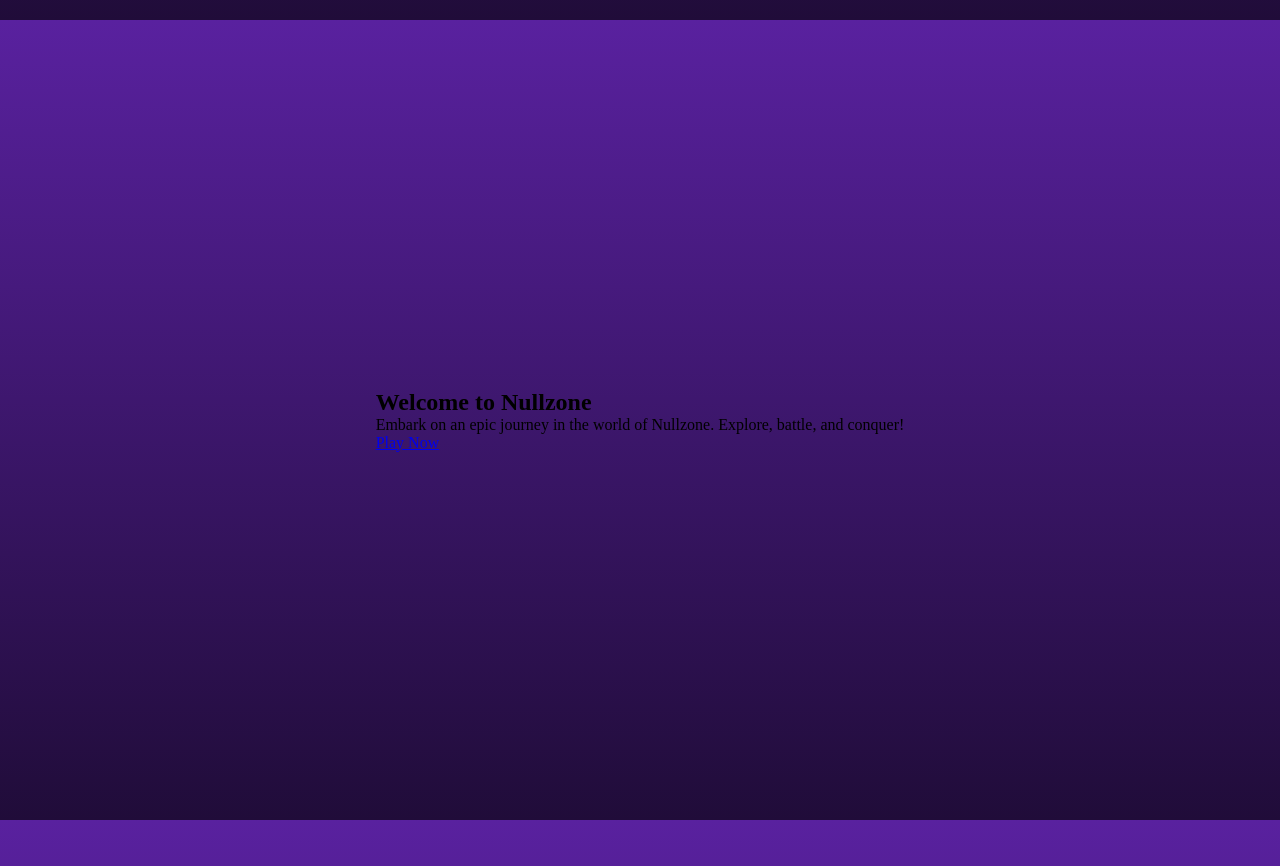
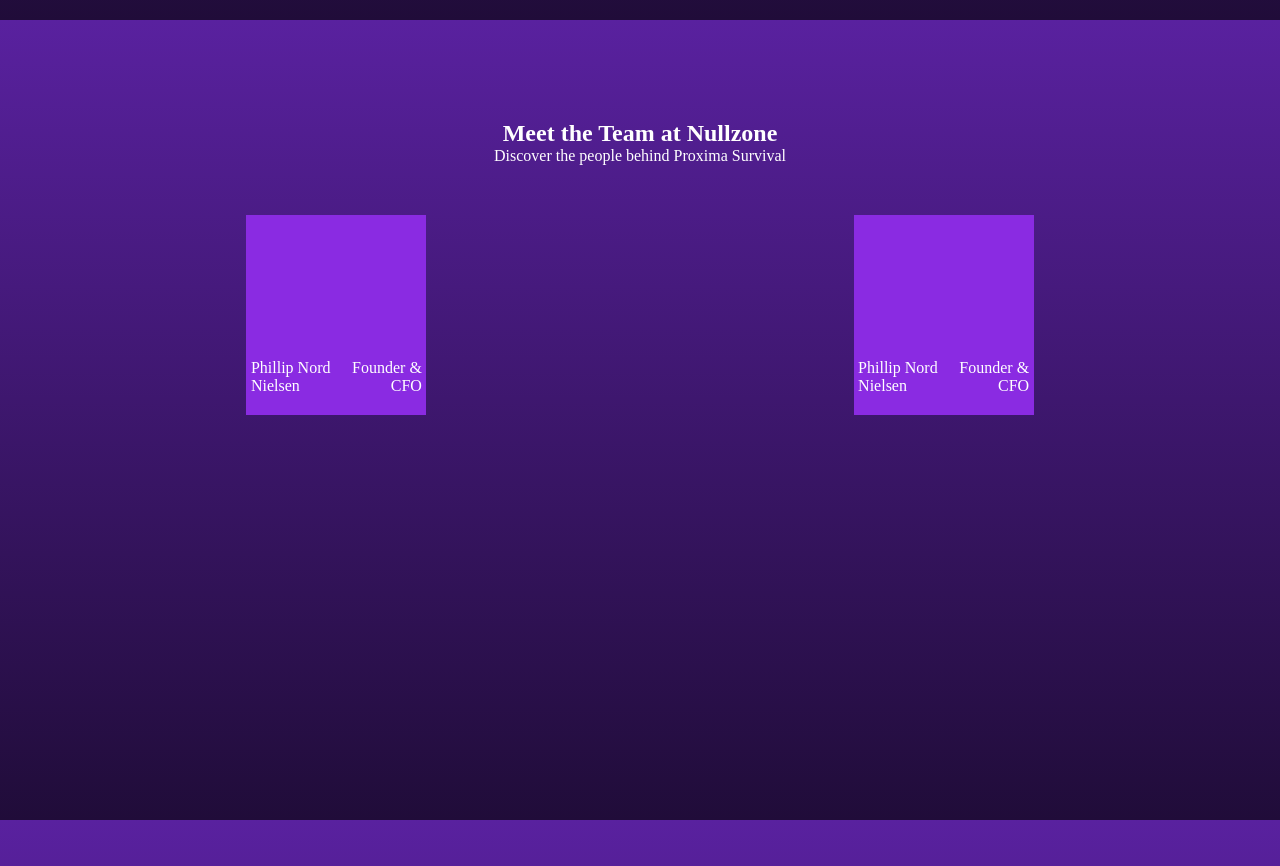
Before and after one commit to ShamiDud/Dania_Dist-Webudvikling-Frontend, a React (Vite) app in the folder nullzone-frontend/: page / in a window 1280 px wide. Shown: the part 1580-2446 px from the top of the page. Built offline with nearby package versions, Linux system fonts and the light colour scheme.

Commit message:
removed aboutus component and set up base for about us

```diff
--- a/nullzone-frontend/src/pages/AboutUs/AboutUs.jsx
+++ b/nullzone-frontend/src/pages/AboutUs/AboutUs.jsx
@@ -1,13 +1,30 @@
-import './AboutUs.module.css';
+import styles from './AboutUs.module.css';
 
 const AboutUs = () => {
   return (
-    <section className="aboutus-section">
-      <div className="aboutus-content">
-        <h1>Welcome to Nullzone</h1>
-        <p>Embark on an epic journey in the world of Nullzone. Explore, battle, and conquer!</p>
-        <a href="/gameplay" className="cta-button">Play Now</a>
-      </div>
+    <section id='aboutus' className='aboutus-section'>
+        <div className={styles.aboutUsContent}>
+          <h1>Meet the Team at Nullzone</h1>
+          <p>Discover the people behind Proxima Survival</p>
+          <div className={styles.aboutUsImages}>
+            <div className={styles.aboutUsImage}>
+              <div className={styles.aboutUsImageTextLeft}>
+                <p>Phillip Nord Nielsen</p>
+              </div>
+              <div className={styles.aboutUsImageTextRight}>
+                <p>Founder & CFO</p>
+              </div>
+            </div>
+            <div className={styles.aboutUsImage}>
+              <div className={styles.aboutUsImageTextLeft}>
+                <p>Phillip Nord Nielsen</p>
+              </div>
+              <div className={styles.aboutUsImageTextRight}>
+                <p>Founder & CFO</p>
+              </div>
+            </div>
+          </div>
+        </div>
     </section>
   );
 }
--- a/nullzone-frontend/src/pages/AboutUs/AboutUs.module.css
+++ b/nullzone-frontend/src/pages/AboutUs/AboutUs.module.css
@@ -1,6 +1,59 @@
-section{
-    height: 100vh;
+.aboutUsContent h1, .aboutUsContent p{
+    text-align: center;
+    position: relative;
+    padding-top:0%;
+    color: white;
+    z-index: 10;
+}
+
+.aboutUsContent{
+    min-height: 600px;
+    width: 100%;
+    margin: 1%;
+    padding: 0%;
+    position: relative;
+}
+
+.aboutUsImages{
+    max-width: 100%;
+    min-width: 200px;
+    height: 100%;
     display: flex;
-    justify-content: center;
-    align-items: center;
+    justify-content: space-around;
+    padding: 20px;
 }
+
+.aboutUsImage{
+    max-width: 180px;
+    min-width: 180px;
+    max-height: 200px;
+    min-height: 200px;
+    background-color:blueviolet;
+    margin: 2.5%;
+    display: flex;
+    position: relative;
+}
+
+.aboutUsImageTextLeft{
+    width: 50%;
+    height: 100%;
+}
+
+.aboutUsImageTextLeft p{
+    text-align: left;
+    padding-top: 160%;
+    padding-bottom: 0%;
+    padding-left: 5%;
+}
+
+.aboutUsImageTextRight{
+    width: 50%;
+    height: 100%;
+}
+
+.aboutUsImageTextRight p{
+    text-align: Right;
+    padding-top: 160%;
+    padding-bottom: 0%;
+    padding-right: 5%;
+}
```
Also changed, not shown: nullzone-frontend/src/AboutUsImage.css (deleted, +0 -13 lines), nullzone-frontend/src/AboutUsImage.jsx (deleted, +0 -12 lines).
